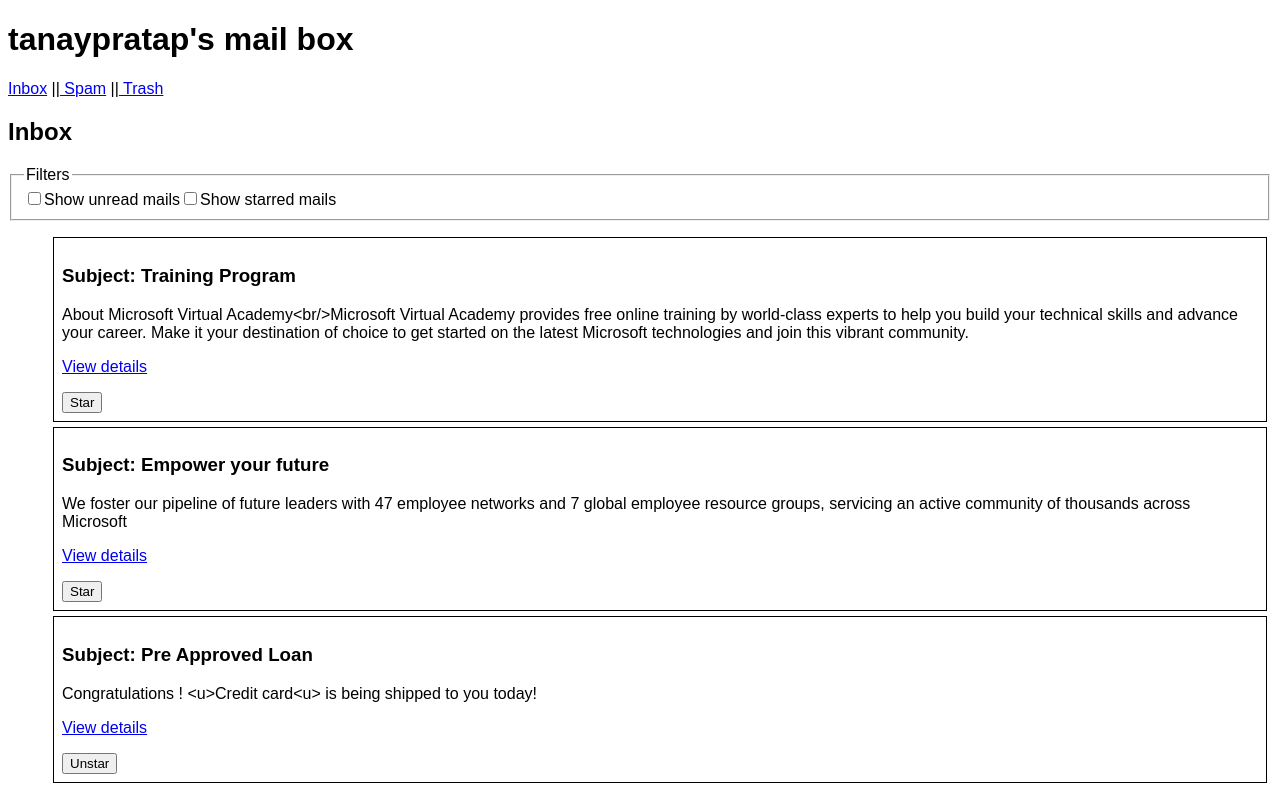
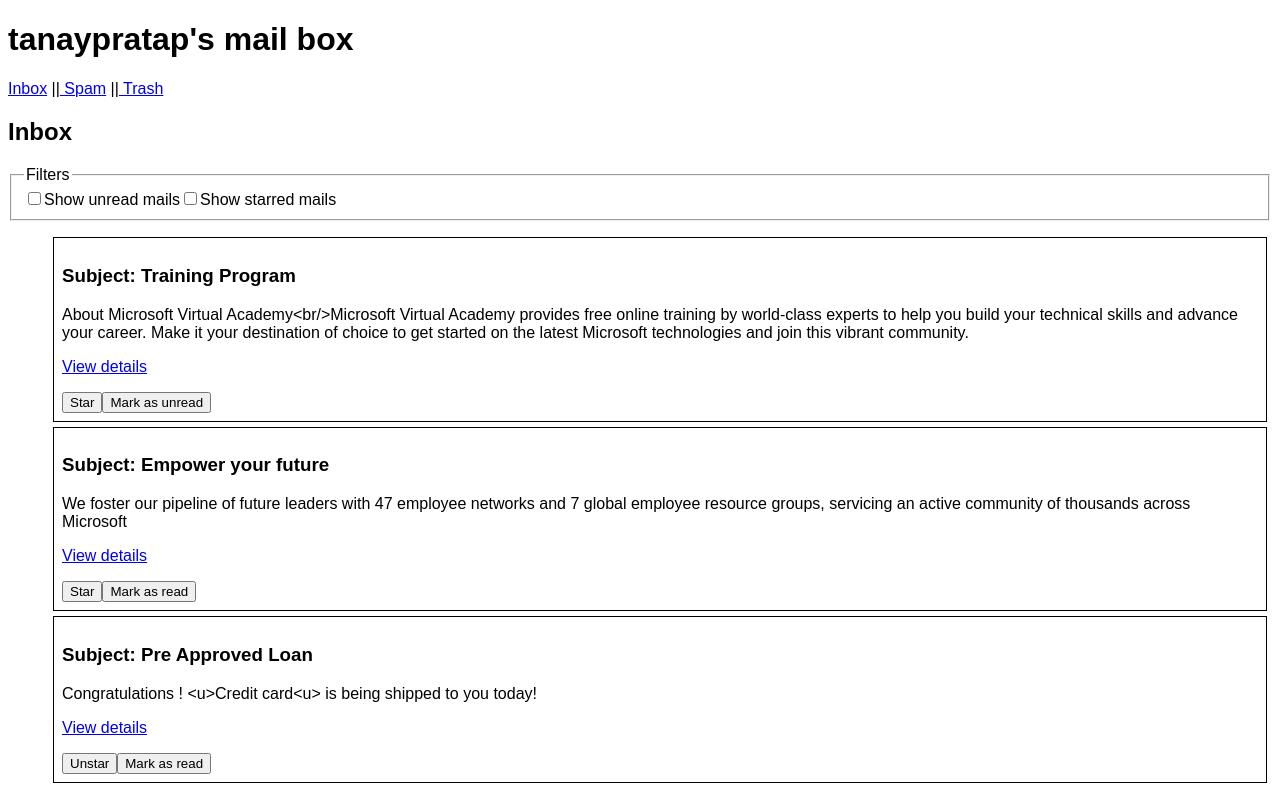
Before and after one commit to pranita09/email-app, a React (Create React App) app: page / in a window 1280 px wide. Shown: the top 786 px of the page. Built offline with nearby package versions, Linux system fonts and the light colour scheme.

Commit message:
add: unread toggle btn

```diff
--- a/src/components/Buttons.js
+++ b/src/components/Buttons.js
@@ -1,12 +1,13 @@
 import { useMails } from "../contexts/MailContext";
 
-const Buttons = ({mId, isStarred}) =>{
+const Buttons = ({mId, isStarred, unread}) =>{
 
   const {dispatch} = useMails();
 
   return (
     <>
       <button onClick={()=> dispatch({type: 'star_toggle', payload: mId})}>{isStarred ? 'Unstar' : 'Star'}</button>
+      <button onClick={()=> dispatch({ type: 'unread_toggle', payload: mId})}>Mark as {unread ? 'read' : 'unread'}</button>
     </>
   )
 }
--- a/src/contexts/MailContext.js
+++ b/src/contexts/MailContext.js
@@ -11,6 +11,8 @@ const mailReducer = (state, action) =>{
       return { ...state, starredMails: !state.starredMails };
     case 'star_toggle':
       return {...state, mails: state.mails.map((mail)=> mail.mId === action.payload ? {...mail, isStarred: !mail.isStarred} : mail)}
+    case 'unread_toggle':
+      return { ...state, mails: state.mails.map((mail)=> mail.mId === action.payload ? {...mail, unread: !mail.unread} : mail)}
     default:
       return state;
   }
```
